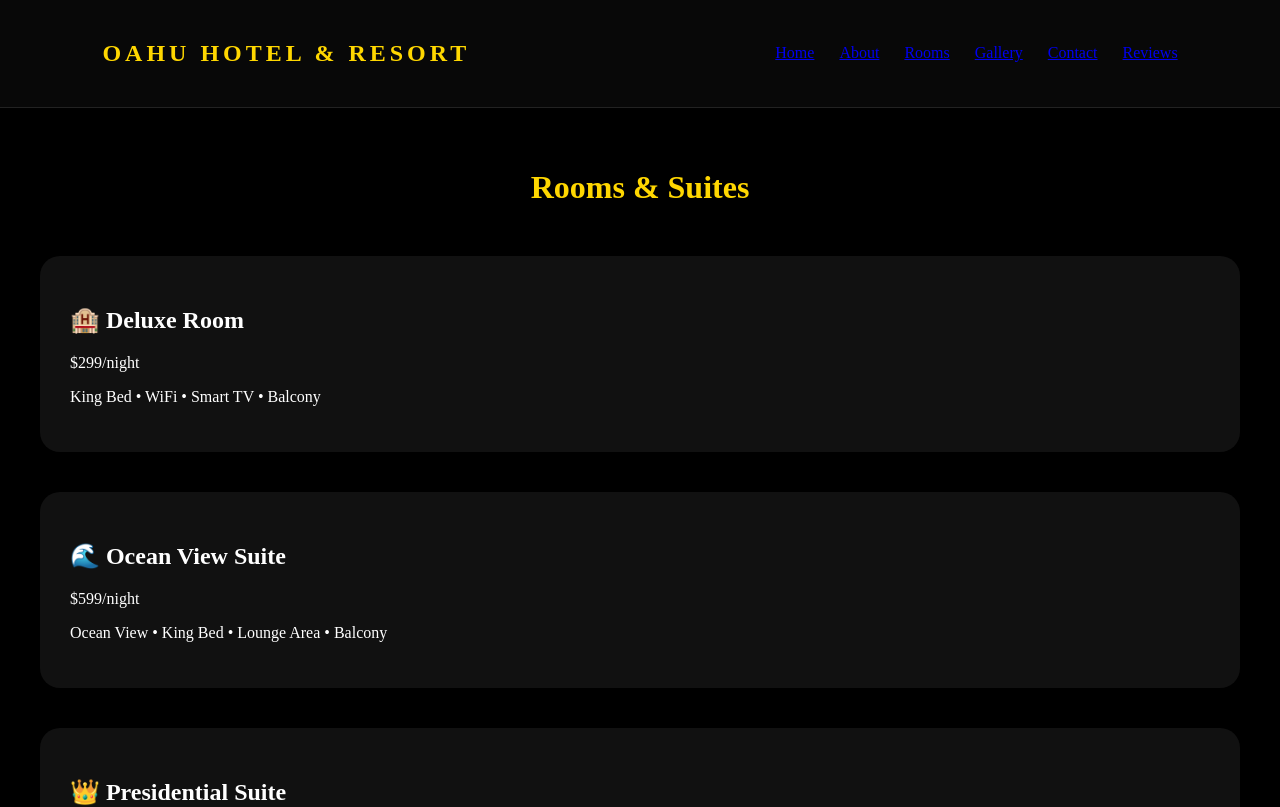
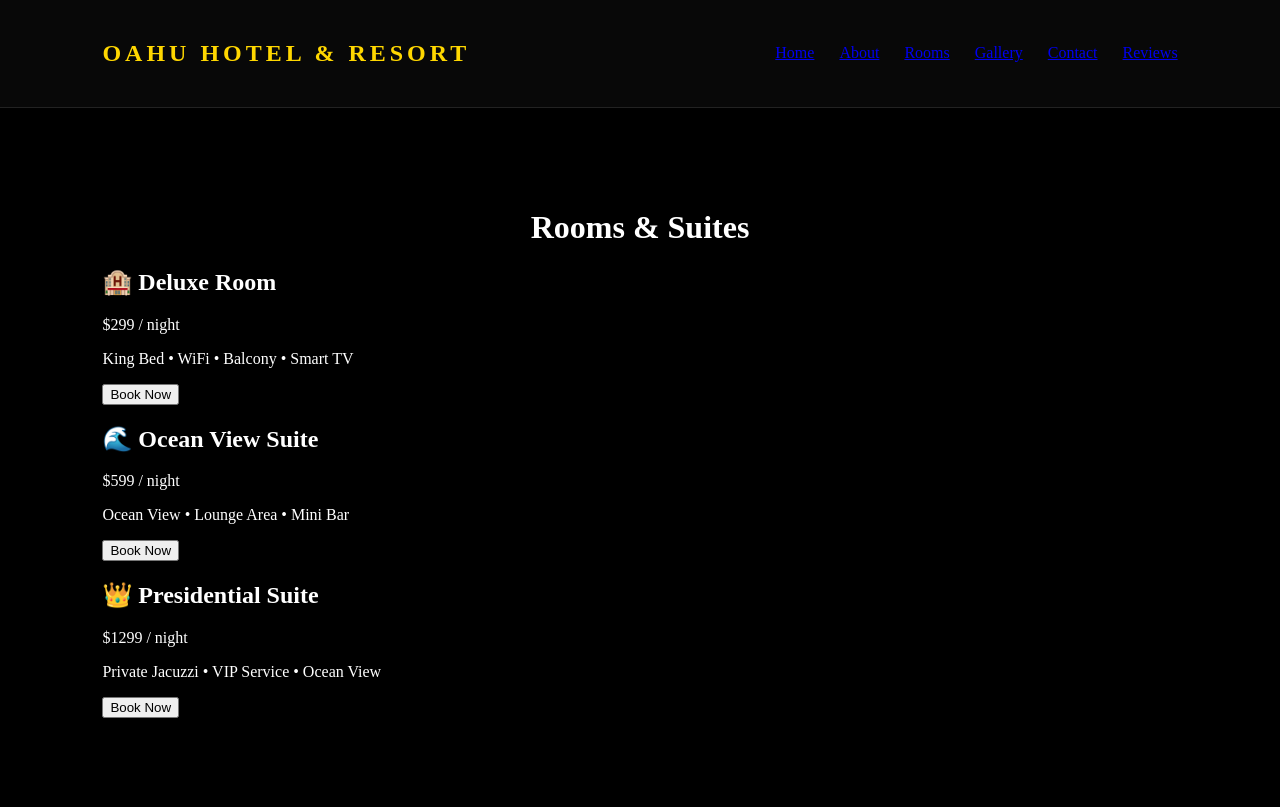
Before and after one commit to mbindaalphachia9-del/OHAU-HOTEL-RESORT, a Next.js app: page /rooms in a window 1280 px wide. Shown: the top 807 px of the page. Built offline with nearby package versions, Linux system fonts and the light colour scheme.

Commit message:
Update page.tsx

```diff
--- a/app/rooms/page.tsx
+++ b/app/rooms/page.tsx
@@ -1,59 +1,47 @@
+import Link from "next/link";
+
 export default function RoomsPage() {
   return (
-    <main
-      style={{
-        backgroundColor: "#000",
-        color: "#fff",
-        minHeight: "100vh",
-        padding: "40px",
-      }}
-    >
-      <h1 style={{ color: "gold", textAlign: "center" }}>
+    <main style={{ padding: "80px 8%" }}>
+      <h1 className="gold" style={{ textAlign: "center" }}>
         Rooms & Suites
       </h1>
 
-      <div
-        style={{
-          display: "flex",
-          flexDirection: "column",
-          gap: "40px",
-          marginTop: "50px",
-        }}
-      >
-        <div
-          style={{
-            backgroundColor: "#111",
-            padding: "30px",
-            borderRadius: "20px",
-          }}
-        >
+      <div className="grid">
+        <div className="card">
           <h2>🏨 Deluxe Room</h2>
-          <p>$299/night</p>
-          <p>King Bed • WiFi • Smart TV • Balcony</p>
+          <p>$299 / night</p>
+          <p>King Bed • WiFi • Balcony • Smart TV</p>
+
+          <Link href="/book">
+            <button className="primary-btn">
+              Book Now
+            </button>
+          </Link>
         </div>
 
-        <div
-          style={{
-            backgroundColor: "#111",
-            padding: "30px",
-            borderRadius: "20px",
-          }}
-        >
+        <div className="card">
           <h2>🌊 Ocean View Suite</h2>
-          <p>$599/night</p>
-          <p>Ocean View • King Bed • Lounge Area • Balcony</p>
+          <p>$599 / night</p>
+          <p>Ocean View • Lounge Area • Mini Bar</p>
+
+          <Link href="/book">
+            <button className="primary-btn">
+              Book Now
+            </button>
+          </Link>
         </div>
 
-        <div
-          style={{
-            backgroundColor: "#111",
-            padding: "30px",
-            borderRadius: "20px",
-          }}
-        >
+        <div className="card">
           <h2>👑 Presidential Suite</h2>
-          <p>$1299/night</p>
-          <p>Private Jacuzzi • Living Room • Ocean View • VIP Service</p>
+          <p>$1299 / night</p>
+          <p>Private Jacuzzi • VIP Service • Ocean View</p>
+
+          <Link href="/book">
+            <button className="primary-btn">
+              Book Now
+            </button>
+          </Link>
         </div>
       </div>
     </main>
```
